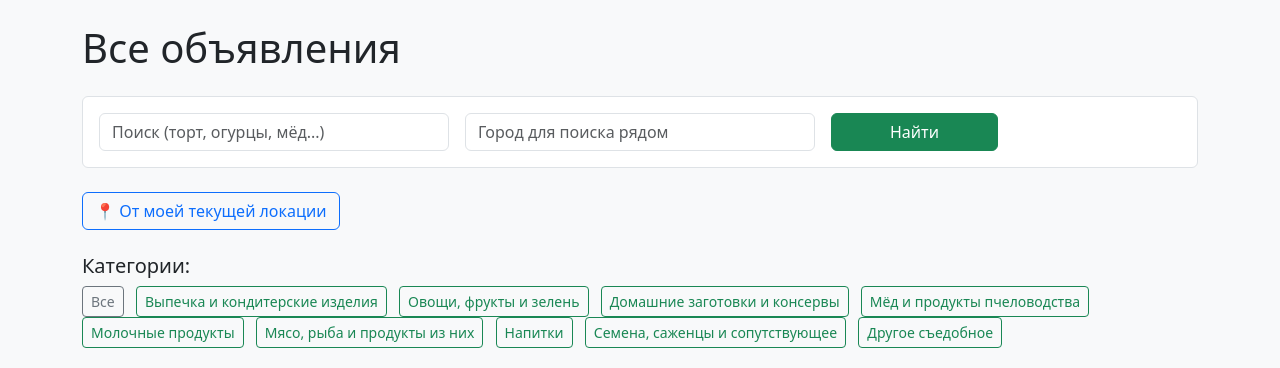
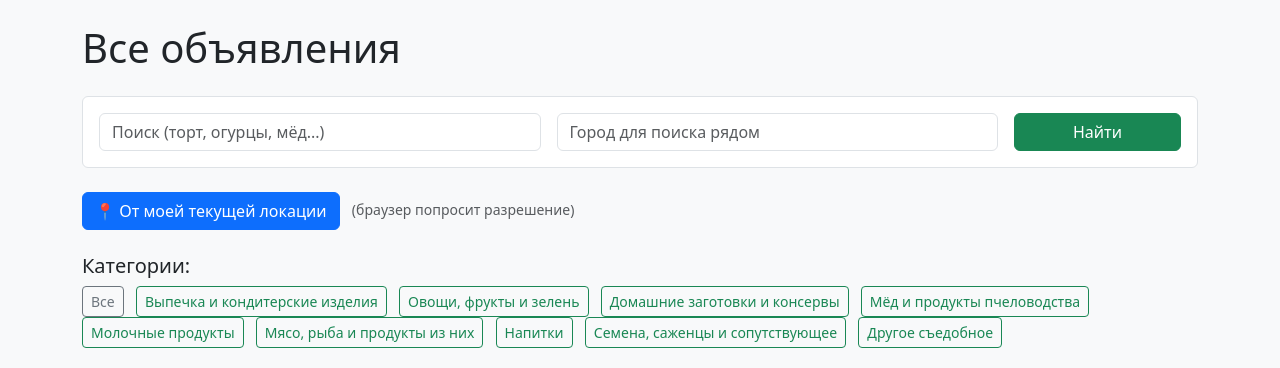
Before and after one commit to barrblga-code/foodboard, a Flask app: page / in a window 1280 px wide. Shown: the part 56-424 px from the top of the page. Run offline with Flask 3, Linux system fonts and the light colour scheme.

Commit message:
Add files via upload

```diff
--- a/app.py
+++ b/app.py
@@ -297,5 +297,4 @@ def add_ad():
     return render_template('add_ad.html', categories=categories)
 
 if __name__ == '__main__':
-    port = int(os.environ.get("PORT", 10000))
-    app.run(host="0.0.0.0", port=port, debug=False)
+    app.run(debug=True)
--- a/templates/index.html
+++ b/templates/index.html
@@ -12,12 +12,13 @@
     <p class="mb-4"><a href="{{ url_for('index') }}">← Показать все объявления</a></p>
 {% endif %}
 
+<!-- Форма поиска -->
 <div class="mb-4 p-3 border rounded bg-white">
     <form class="row g-3 align-items-end">
-        <div class="col-md-4">
+        <div class="col-md-5">
             <input type="text" name="q" class="form-control" placeholder="Поиск (торт, огурцы, мёд...)" value="{{ search_query }}">
         </div>
-        <div class="col-md-4">
+        <div class="col-md-5">
             <input type="text" name="near_city" class="form-control" placeholder="Город для поиска рядом" value="{{ current_city or '' }}">
         </div>
         <div class="col-md-2">
@@ -26,8 +27,12 @@
     </form>
 </div>
 
+<!-- Кнопка геолокации -->
 {% if not nearby_mode %}
-<button id="nearby-btn" class="btn btn-outline-primary mb-4">📍 От моей текущей локации</button>
+<div class="mb-4">
+    <button id="nearby-btn" class="btn btn-primary">📍 От моей текущей локации</button>
+    <small class="text-muted ms-2">(браузер попросит разрешение)</small>
+</div>
 {% endif %}
 
 <script>
@@ -43,15 +48,24 @@ document.getElementById('nearby-btn')?.addEventListener('click', () => {
                 window.location.search = currentParams.toString();
             },
             error => {
-                alert('Не удалось получить локацию. Используйте поле "Город" выше.');
+                let msg = 'Не удалось получить локацию.';
+                if (error.code === error.PERMISSION_DENIED) {
+                    msg += ' Разрешите доступ к геолокации в настройках браузера.';
+                } else if (error.code === error.POSITION_UNAVAILABLE) {
+                    msg += ' Локация недоступна (возможно VPN или настройки).';
+                } else {
+                    msg += ' Попробуйте позже или используйте поиск по городу.';
+                }
+                alert(msg);
             }
         );
     } else {
-        alert('Браузер не поддерживает геолокацию.');
+        alert('Ваш браузер не поддерживает геолокацию. Используйте поиск по городу.');
     }
 });
 </script>
 
+<!-- Категории -->
 <div class="row mb-4">
     <div class="col">
         <h5>Категории:</h5>
@@ -62,6 +76,7 @@ document.getElementById('nearby-btn')?.addEventListener('click', () => {
     </div>
 </div>
 
+<!-- Объявления -->
 <div class="row">
     {% for ad in ads %}
     <div class="col-md-4 mb-4">
@@ -74,7 +89,7 @@ document.getElementById('nearby-btn')?.addEventListener('click', () => {
                 <p class="card-text flex-grow-1">{{ ad.description[:150] }}...</p>
                 <p class="card-text"><strong>Цена: {{ ad.price }} ₽</strong></p>
                 {% if nearby_mode and ad.distance is defined %}
-                    <p class="card-text text-success"><strong>≈ {{ ad.distance }} км</strong></p>
+                    <p class="card-text text-success"><strong>≈ {{ ad.distance }} км от вас</strong></p>
                 {% endif %}
                 <p class="card-text text-muted"><small>Продавец из: {{ ad.seller.city }}</small></p>
 
```
